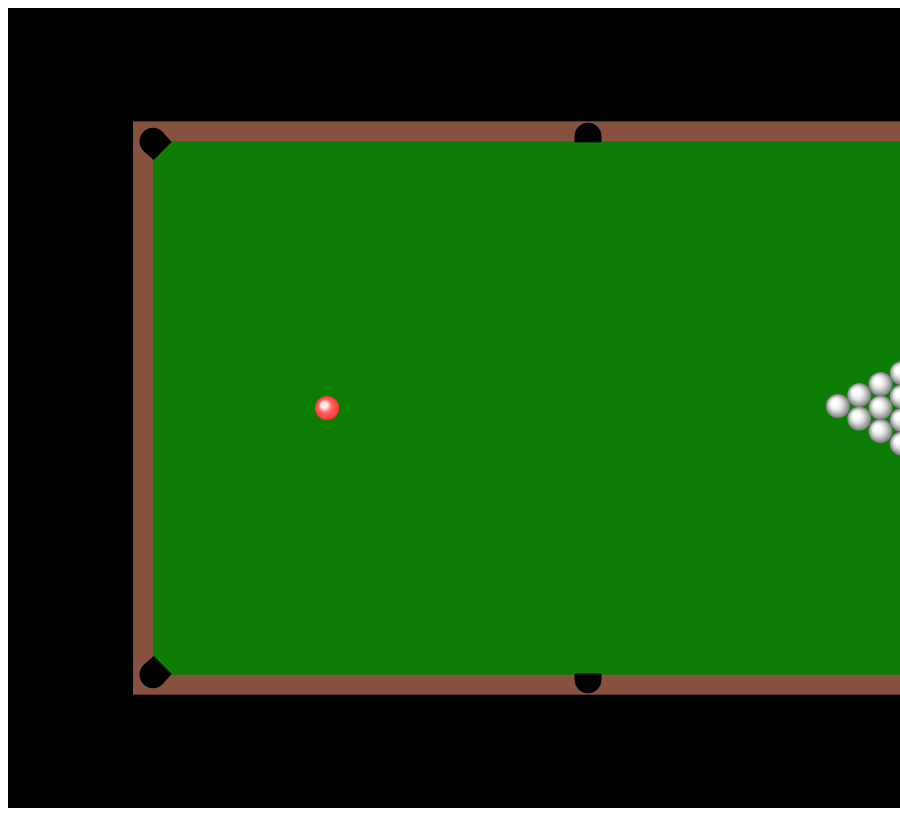
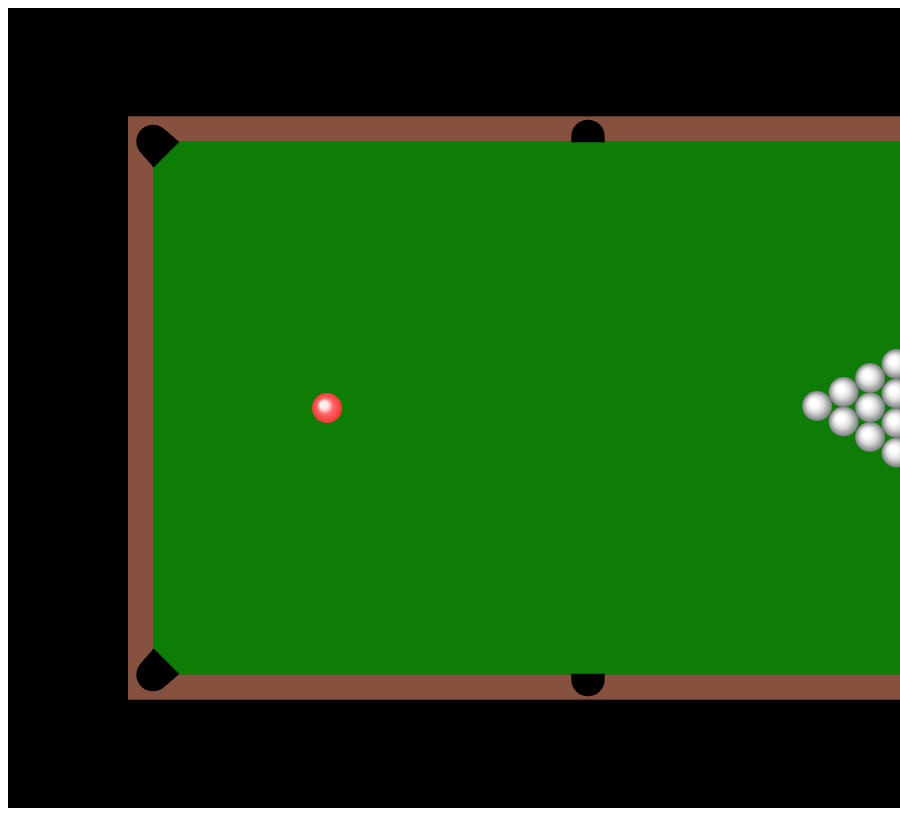
Before and after one commit to stefanalexandrov/Billiard, an Electron app: page index.html in a window 900 px wide. Shown: the top 820 px of the page. Drawn offline with nearby package versions, Linux system fonts and the light colour scheme.

Commit message:
pockets size changed

```diff
--- a/index.html
+++ b/index.html
@@ -15,7 +15,7 @@
         const renderer = require('./renderer.js');
         const Billiard = renderer.Billiard;
         const Ball = renderer.Ball;
-        const radius = 12;
+        const radius = 15;
 
         var canvas = document.querySelector('canvas');
         var ctx = canvas.getContext('2d');
@@ -31,7 +31,7 @@
         var tableY1 = height * (1 / 6);
         var tableX2 = tableX1 + tableWidth;
         var tableY2 = tableY1 + tableHeight;
-        var border = 20;
+        var border = 25;
 
         var billiard = new Billiard(tableX1, tableY1, tableWidth, tableHeight, radius);
         billiard.setInitPosition();
--- a/renderer.js
+++ b/renderer.js
@@ -248,7 +248,7 @@ Billiard.prototype.strikeBall = function () {
 
 };
 Billiard.prototype.drawPockets = function(ctx, width) {
-    var coeff = 1.5;
+    var coeff = 1.7;
     ctx.lineWidth = 2;
     ctx.strokeStyle = "rgb(0, 0, 0)";
     ctx.fillStyle = 'rgba(0, 0, 0, 1)';
```
